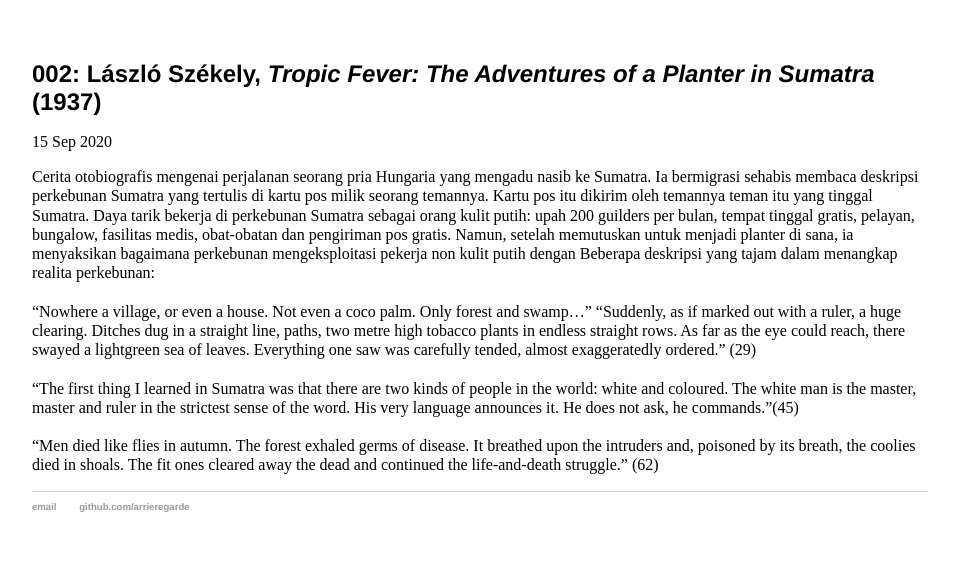
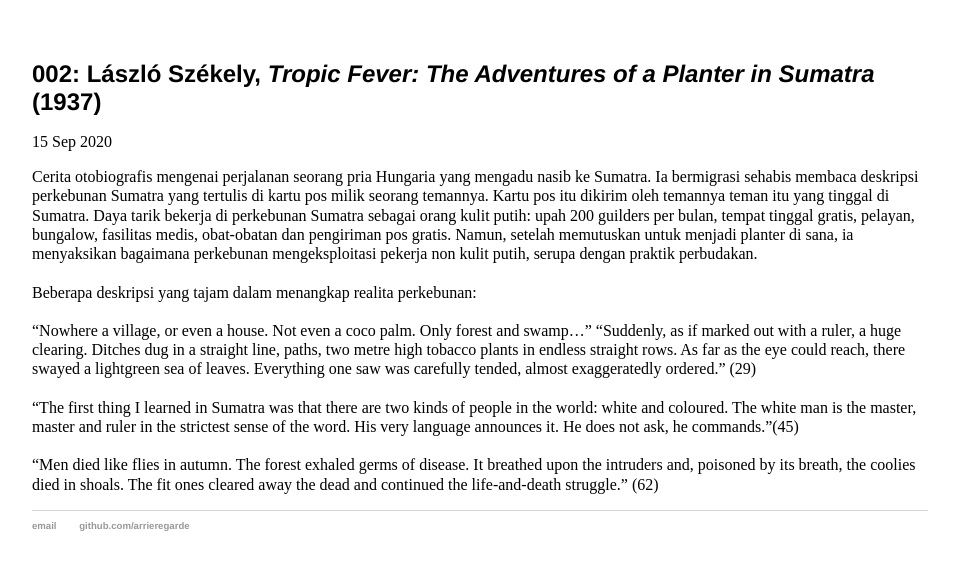
Before and after one commit to arrieregarde/arrieregarde.github.io, a Jekyll site: the page built from _posts/2020-09-15-002.md, in a window 1280 px wide. Shown: the top 570 px of the page, without its empty margins (160-1119 px from the left). Built offline with Jekyll 4.4.1, drawn with Linux system fonts in a browser that asks for light colours.

Commit message:
Update 2020-09-15-002.md

```diff
--- a/_posts/2020-09-15-002.md
+++ b/_posts/2020-09-15-002.md
@@ -3,8 +3,8 @@ layout: post
 title: "002: László Székely, <em>Tropic Fever: The Adventures of a Planter in Sumatra</em> (1937)"
 date: 2020-09-15
 ---
-Cerita otobiografis mengenai perjalanan seorang pria Hungaria yang mengadu nasib ke Sumatra. Ia bermigrasi sehabis membaca deskripsi perkebunan Sumatra yang tertulis di kartu pos milik seorang temannya. Kartu pos itu dikirim oleh temannya teman itu yang tinggal Sumatra. Daya tarik bekerja di perkebunan Sumatra sebagai orang kulit putih: upah 200 guilders per bulan, tempat tinggal gratis, pelayan, bungalow, fasilitas medis, obat-obatan dan pengiriman pos gratis. Namun, setelah memutuskan untuk menjadi planter di sana, ia menyaksikan bagaimana perkebunan mengeksploitasi pekerja non kulit putih dengan
-Beberapa deskripsi yang tajam dalam menangkap realita perkebunan:
+Cerita otobiografis mengenai perjalanan seorang pria Hungaria yang mengadu nasib ke Sumatra. Ia bermigrasi sehabis membaca deskripsi perkebunan Sumatra yang tertulis di kartu pos milik seorang temannya. Kartu pos itu dikirim oleh temannya teman itu yang tinggal di Sumatra. Daya tarik bekerja di perkebunan Sumatra sebagai orang kulit putih: upah 200 guilders per bulan, tempat tinggal gratis, pelayan, bungalow, fasilitas medis, obat-obatan dan pengiriman pos gratis. Namun, setelah memutuskan untuk menjadi planter di sana, ia menyaksikan bagaimana perkebunan mengeksploitasi pekerja non kulit putih, serupa dengan praktik perbudakan.
+<br/> <br/> Beberapa deskripsi yang tajam dalam menangkap realita perkebunan:
 <br/> <br/> "Nowhere a village, or even a house. Not even a coco palm. Only forest and swamp..." "Suddenly, as if marked out with a ruler, a huge clearing. Ditches dug in a straight line, paths, two metre high tobacco plants in endless straight rows. As far as the eye could reach, there swayed a lightgreen sea of leaves. Everything one saw was carefully tended, almost exaggeratedly ordered." (29)
 <br/> <br/> "The first thing I learned in Sumatra was that there are two kinds of people in the world: white and coloured. The white man is the master, master and ruler in the strictest sense of the word. His very language announces it. He does not ask, he commands."(45)
 <br/> <br/> "Men died like flies in autumn. The forest exhaled germs of disease. It breathed upon the intruders and, poisoned by its breath, the coolies died in shoals. The fit ones cleared away the dead and continued the life-and-death struggle." (62)
```
